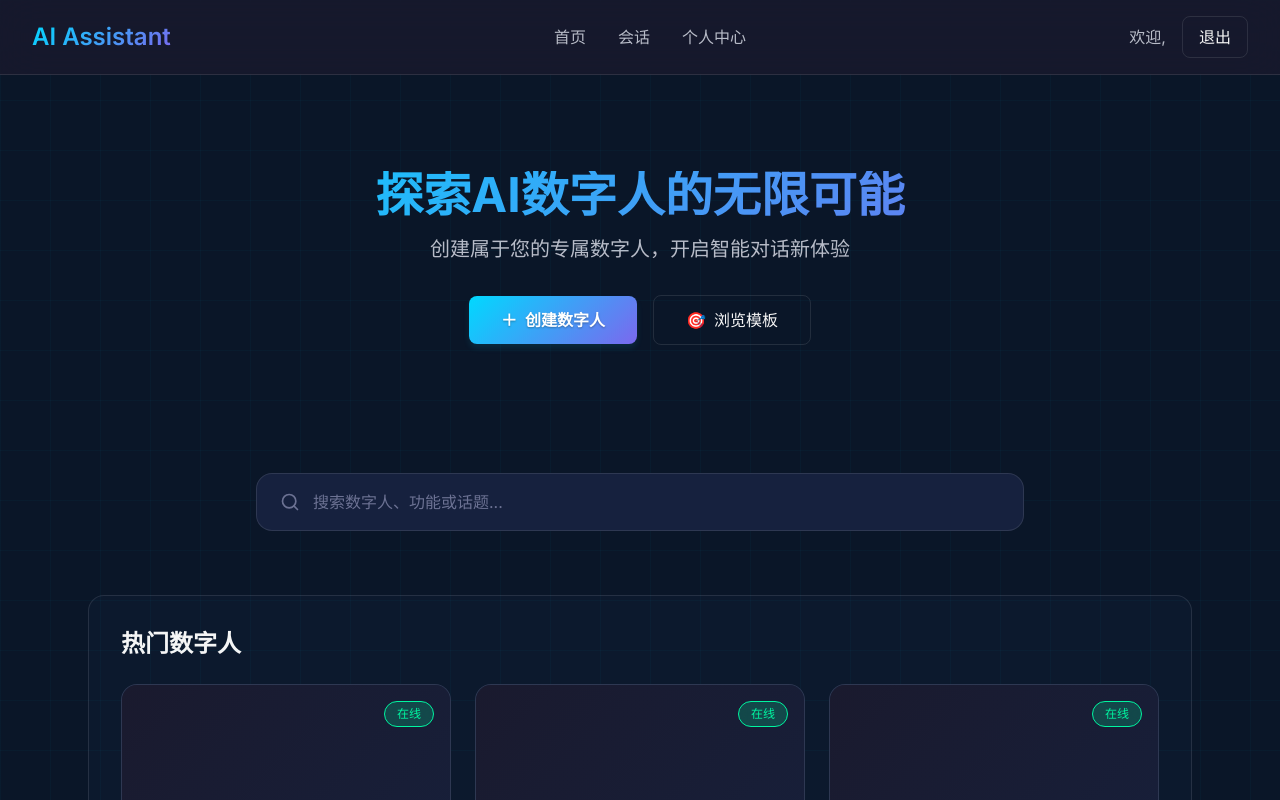
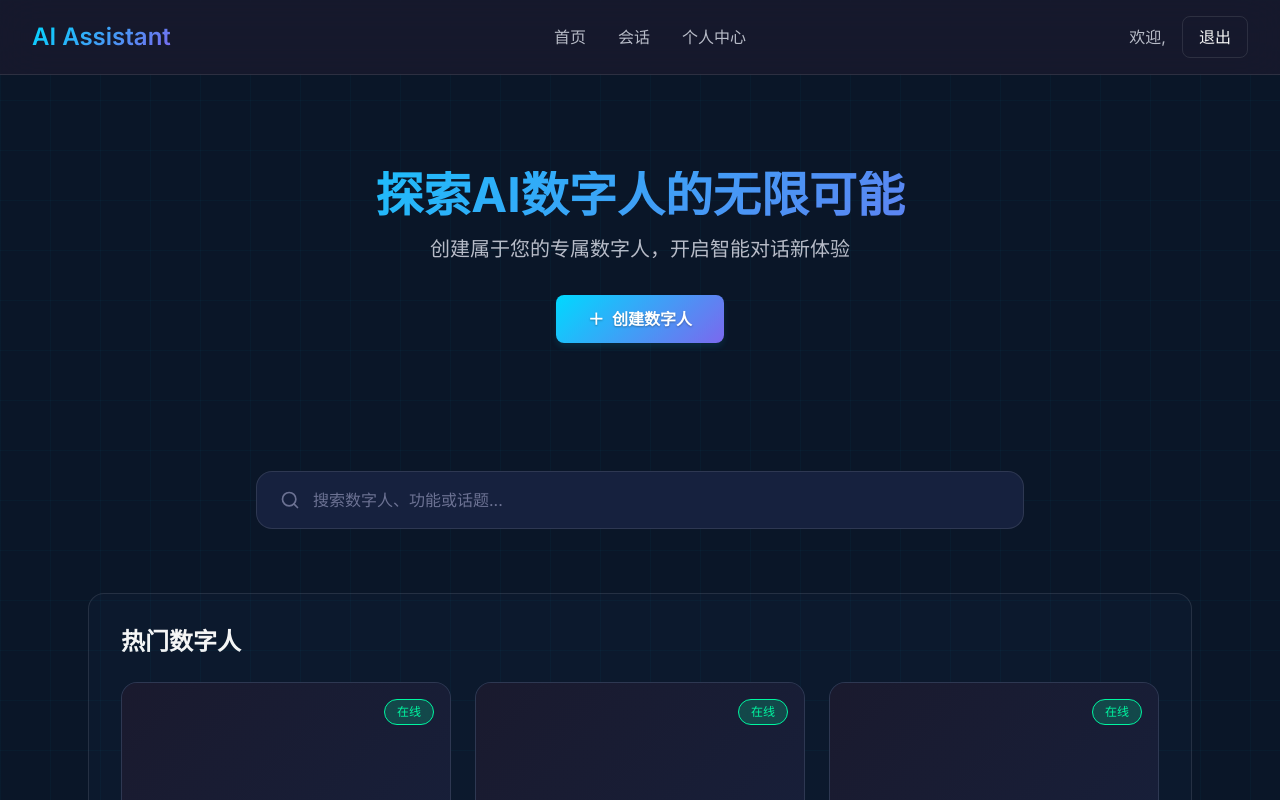
Before and after one commit to soontechgroup/ai-agents-frontend, a Next.js app: page / in a window 1280 px wide. Shown: the top 800 px of the page. Built offline with nearby package versions, Linux system fonts and the light colour scheme.

Commit message:
移除首页浏览模板按钮
移除了首页上的"浏览模板"按钮，保持页面简洁。用户可直接创建数字人。

```diff
--- a/app/page.tsx
+++ b/app/page.tsx
@@ -64,10 +64,10 @@ export default function HomePage() {
             创建属于您的专属数字人，开启智能对话新体验
           </p>
 
-          <div className="flex flex-col sm:flex-row gap-4 justify-center items-center">
+          <div className="flex justify-center">
             <Link
               href="/create"
-              className="w-full sm:w-auto px-8 py-3 rounded-lg font-medium transition-all duration-300 flex items-center justify-center gap-2 btn-gradient"
+              className="px-8 py-3 rounded-lg font-medium transition-all duration-300 flex items-center justify-center gap-2 btn-gradient"
               style={{ boxShadow: 'var(--shadow-md)' }}
               onMouseEnter={(e) => {
                 e.currentTarget.style.transform = 'translateY(-2px)';
@@ -80,27 +80,6 @@ export default function HomePage() {
             >
               <span>＋</span>
               <span>创建数字人</span>
-            </Link>
-
-            <Link
-              href="/templates"
-              className="w-full sm:w-auto px-8 py-3 rounded-lg font-medium transition-all duration-300 flex items-center justify-center gap-2"
-              style={{
-                backgroundColor: 'transparent',
-                color: 'var(--text-primary)',
-                border: '1px solid var(--border-default)'
-              }}
-              onMouseEnter={(e) => {
-                e.currentTarget.style.borderColor = 'var(--accent-primary)';
-                e.currentTarget.style.boxShadow = 'var(--glow-sm)';
-              }}
-              onMouseLeave={(e) => {
-                e.currentTarget.style.borderColor = 'var(--border-default)';
-                e.currentTarget.style.boxShadow = '';
-              }}
-            >
-              <span>🎯</span>
-              <span>浏览模板</span>
             </Link>
           </div>
         </section>
```
